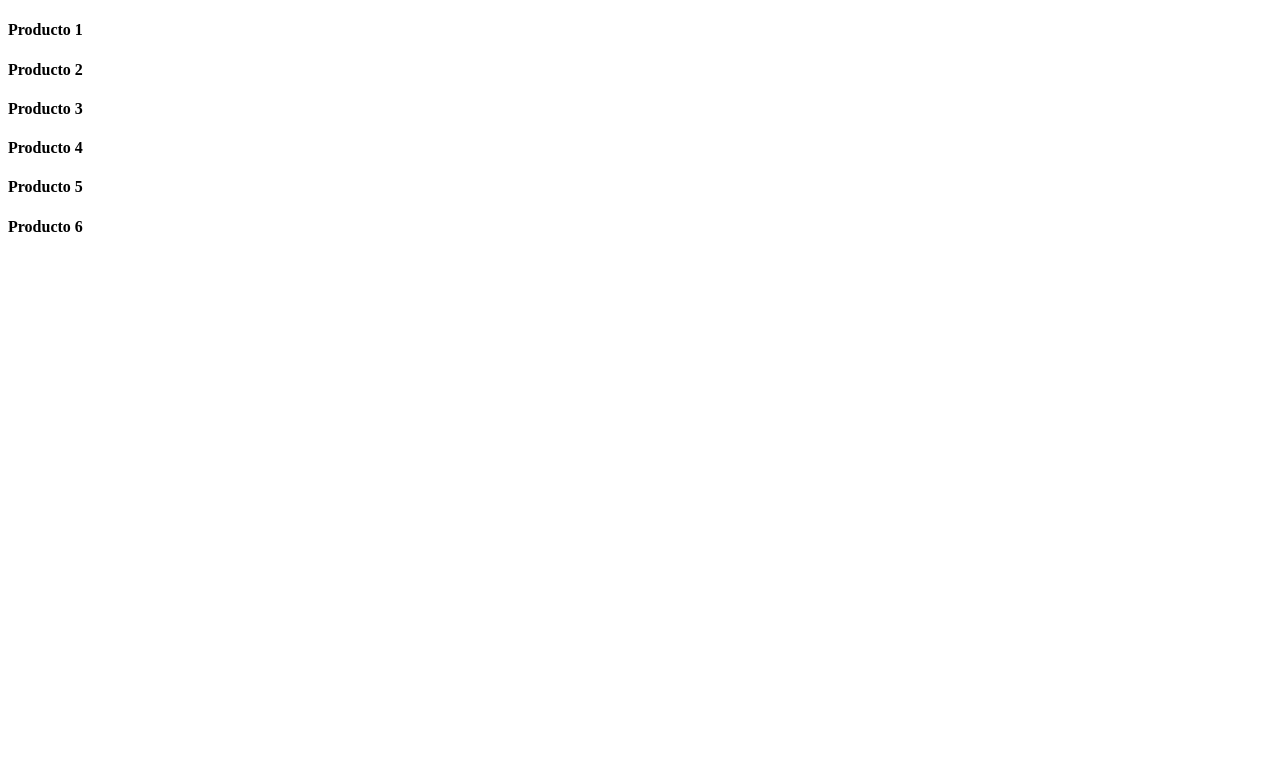
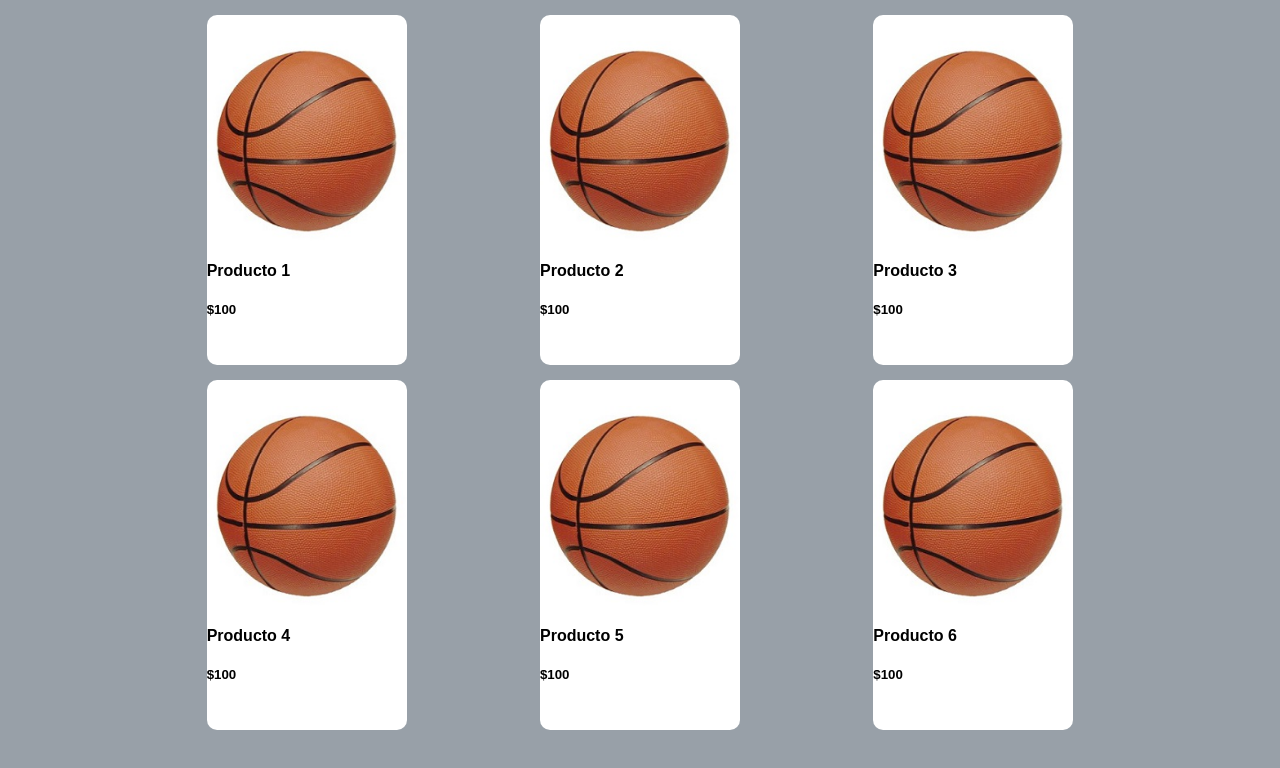
Before and after one commit to gianstorani/cursoHTML, a plain HTML site: page HTML/ejercicioflex2.html in a window 1280 px wide. Drawn offline with Linux system fonts and the light colour scheme.

Commit message:
ejercicio productos flex

```diff
--- a/HTML/ejercicioflex2.html
+++ b/HTML/ejercicioflex2.html
@@ -7,25 +7,80 @@
 <body>
     <div class="main-container">
         <section class="container">
+            <section class="container1">
+                <div class="product">
+                    <img src="imagenes/Basketball.jpeg">
+                    <div class="description">
+                        <h4>Producto 1</h4>
+                        <h5>$100</h5>
+                    </div>
+                </div>
+                <div class="product">
+                    <img src="imagenes/Basketball.jpeg">
+                    <div class="description">
+                        <h4>Producto 2</h4>
+                        <h5>$100</h5>
+                    </div>
+                </div>
+                <div class="product">
+                    <img src="imagenes/Basketball.jpeg">
+                    <div class="description">
+                        <h4>Producto 3</h4>
+                        <h5>$100</h5>
+                    </div>
+                </div>
+            </section>
+            <section class="container2">
+                <div class="product">
+                    <img src="imagenes/Basketball.jpeg">
+                    <div class="description">
+                        <h4>Producto 4</h4>
+                        <h5>$100</h5>
+                    </div>
+                </div>
+                <div class="product">
+                    <img src="imagenes/Basketball.jpeg">
+                    <div class="description">
+                        <h4>Producto 5</h4>
+                        <h5>$100</h5>
+                    </div>
+                </div>
+                <div class="product">
+                    <img src="imagenes/Basketball.jpeg">
+                    <div class="description">
+                        <h4>Producto 6</h4>
+                        <h5>$100</h5>
+                    </div>
+                </div>
+            </section>
+        </section>
+
+    <!--section class="container1">
             <div class="product">
+                <img src="imagenes/Basketball.jpeg">
                 <h4>Producto 1</h4>
             </div>
             <div class="product">
+                <img src="imagenes/Basketball.jpeg">
                 <h4>Producto 2</h4>
             </div>
             <div class="product">
+                <img src="imagenes/Basketball.jpeg">
                 <h4>Producto 3</h4>
             </div>
             <div class="product">
+                <img src="imagenes/Basketball.jpeg">
                 <h4>Producto 4</h4>
             </div>
             <div class="product">
+                <img src="imagenes/Basketball.jpeg">
                 <h4>Producto 5</h4>
             </div>
             <div class="product">
+                <img src="imagenes/Basketball.jpeg">
                 <h4>Producto 6</h4>
             </div>
-        </section>
+        </section-->
     </div>
 </body>
 </html>
--- a/HTML/styleflex2.css
+++ b/HTML/styleflex2.css
@@ -0,0 +1,39 @@
+body{
+    margin: 0;
+    background-color: #98a0a8;
+    font-family: Arial, Helvetica, sans-serif;
+}
+
+.main-container{
+    width: 1000px;
+    margin: auto;
+}
+
+.container1 {
+    display: flex;
+    justify-content: space-around;
+    flex-wrap: wrap;
+    align-items: center;
+}
+
+.container2 {
+    display: flex;
+    justify-content: space-around;
+    flex-wrap: wrap;
+    align-items: center;
+}
+
+.product {
+    margin-top: 15px;
+    width: 200px;
+    height: 350px;
+    background-color: #fff;
+    border-radius: 10px;
+    display: flex;
+    flex-direction: column;
+    justify-content: center;
+}
+
+/*h4{
+    display: inline-block;
+}*/
```
Also changed, not shown: HTML/imagenes/Basketball.jpeg (added).
